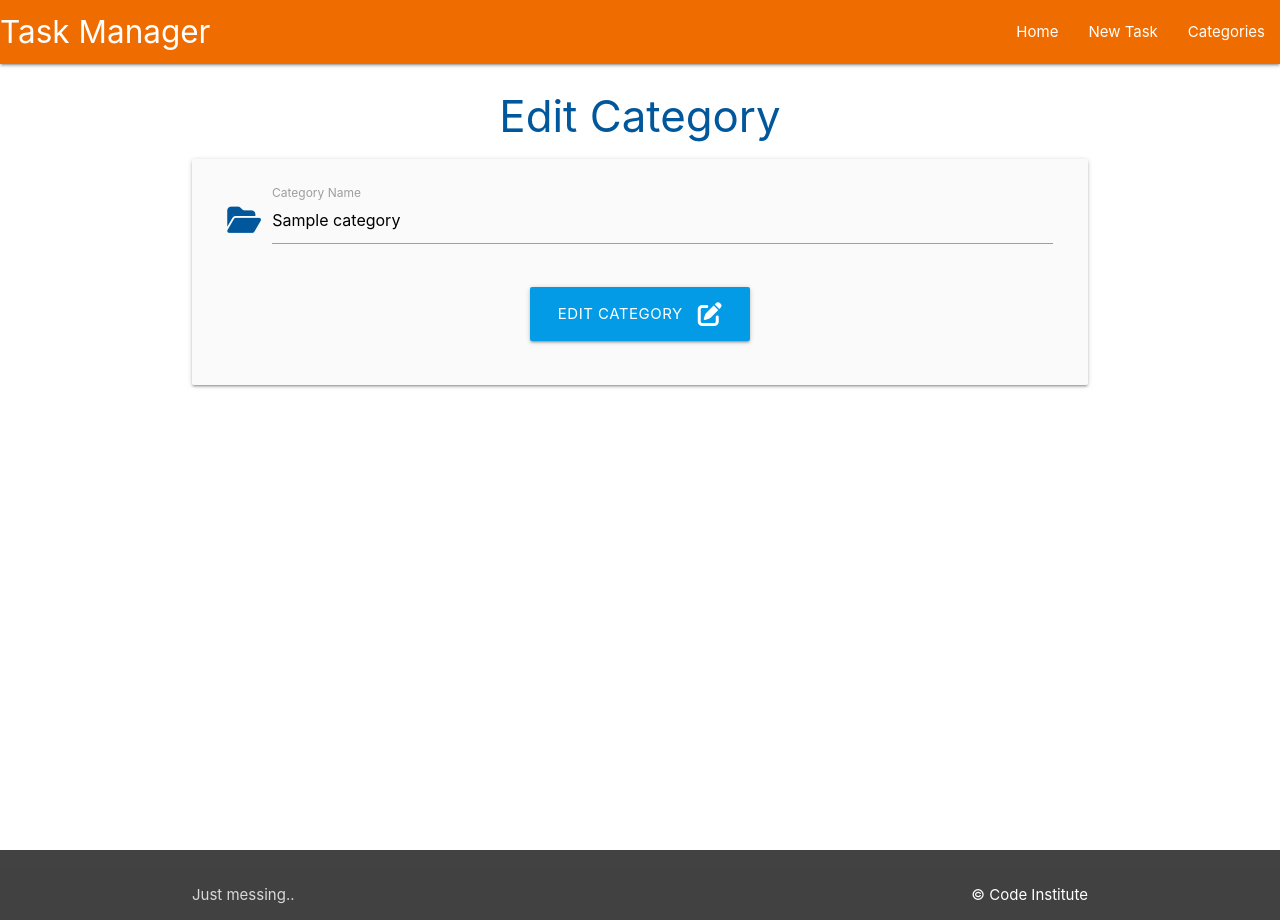
After one commit to Chr15w1986/flask-sqlalchemy-task-manager, a Flask app: page /edit_category/1 in a window 1280 px wide. The commit adds this page. Run offline with Flask 2, Linux system fonts and the light colour scheme; tables that the repository leaves empty hold one stand-in row (values such as "Sample post"); some libraries are stand-ins or nearby versions.

Commit message:
create edit functionality for categories.html

```diff
--- a/taskmanager/routes.py
+++ b/taskmanager/routes.py
@@ -1,4 +1,4 @@
-from flask import render_template
+from flask import render_template, request, redirect, url_for
 from taskmanager import app, db
 from taskmanager.models import Category, Task
 
@@ -6,3 +6,29 @@ from taskmanager.models import Category, Task
 @app.route("/")
 def home():
     return render_template("tasks.html")
+
+
+@app.route("/categories")
+def categories():
+    categories = list(Category.query.order_by(Category.category_name).all())
+    return render_template("categories.html", categories=categories)
+
+
+@app.route("/add_category", methods=["GET", "POST"])
+def add_category():
+    if request.method == "POST":
+        category = Category(category_name=request.form.get("category_name"))
+        db.session.add(category)
+        db.session.commit()
+        return redirect(url_for("categories"))
+    return render_template("add_category.html")
+
+
+@app.route("/edit_category/<int:category_id>", methods=["GET", "POST"])
+def edit_category(category_id):
+    category = Category.query.get_or_404(category_id)
+    if request.method == "POST":
+        category.category_name = request.form.get("category_name")
+        db.session.commit()
+        return redirect(url_for("categories"))
+    return render_template("edit_category.html", category=category)
--- a/taskmanager/templates/base.html
+++ b/taskmanager/templates/base.html
@@ -1,5 +1,6 @@
 <!DOCTYPE html>
 <html lang="en">
+
 <head>
 
     <meta charset="UTF-8">
@@ -21,11 +22,11 @@
         <nav class="orange darken-3">
             <div class="nav-wrapper">
                 <a href="{{ url_for('home') }}" class="brand-logo">Task Manager</a>
-            <a href="#" data-target="mobile-demo" class="sidenav-trigger"><i class="fa-solid fa-bars"></i></a>
+                <a href="#" data-target="mobile-demo" class="sidenav-trigger"><i class="fas fa-bars"></i></a>
                 <ul class="right hide-on-med-and-down">
                     <li><a href="{{ url_for('home') }}">Home</a></li>
                     <li><a href="">New Task</a></li>
-                <li><a href="">Categories</a></li>
+                    <li><a href="{{ url_for('categories') }}">Categories</a></li>
                 </ul>
             </div>
         </nav>
@@ -34,7 +35,7 @@
         <ul class="sidenav" id="mobile-demo">
             <li><a href="{{ url_for('home') }}">Home</a></li>
             <li><a href="">New Task</a></li>
-            <li><a href="">Categories</a></li>
+            <li><a href="{{ url_for('categories') }}">Categories</a></li>
         </ul>
     </header>
 
@@ -56,4 +57,5 @@
     <script src="{{ url_for('static', filename='js/script.js') }}"></script>
 
 </body>
+
 </html>
--- /dev/null
+++ b/taskmanager/templates/edit_category.html
@@ -0,0 +1,27 @@
+{% extends "base.html" %}
+{% block content %}
+
+<h3 class="light-blue-text text-darken-4 center-align">Edit Category</h3>
+
+<div class="row card-panel grey lighten-5">
+    <form class="col s12" method="POST" action="{{ url_for('edit_category', category_id=category.id) }}">
+        <!-- category name -->
+        <div class="row">
+            <div class="input-field col s12">
+                <i class="fas fa-folder-open prefix light-blue-text text-darken-4"></i>
+                <input id="category_name" name="category_name" value="{{ category.category_name }}" minlength="3" maxlength="25" type="text" class="validate" required>
+                <label for="category_name">Category Name</label>
+            </div>
+        </div>
+        <!-- submit button -->
+        <div class="row">
+            <div class="col s12 center-align">
+                <button type="submit" class="btn-large light-blue darken-1">
+                    Edit Category <i class="fas fa-edit right"></i>
+                </button>
+            </div>
+        </div>
+    </form>
+</div>
+
+{% endblock %}
```
Also changed, not shown: taskmanager/templates/categories.html (+17 -1 lines), taskmanager/models.py (line endings or trailing spaces), taskmanager/templates/add_category.html (renamed from taskmanager/templates/add-category.html). Lines whose indentation alone changed are shown as unchanged.
